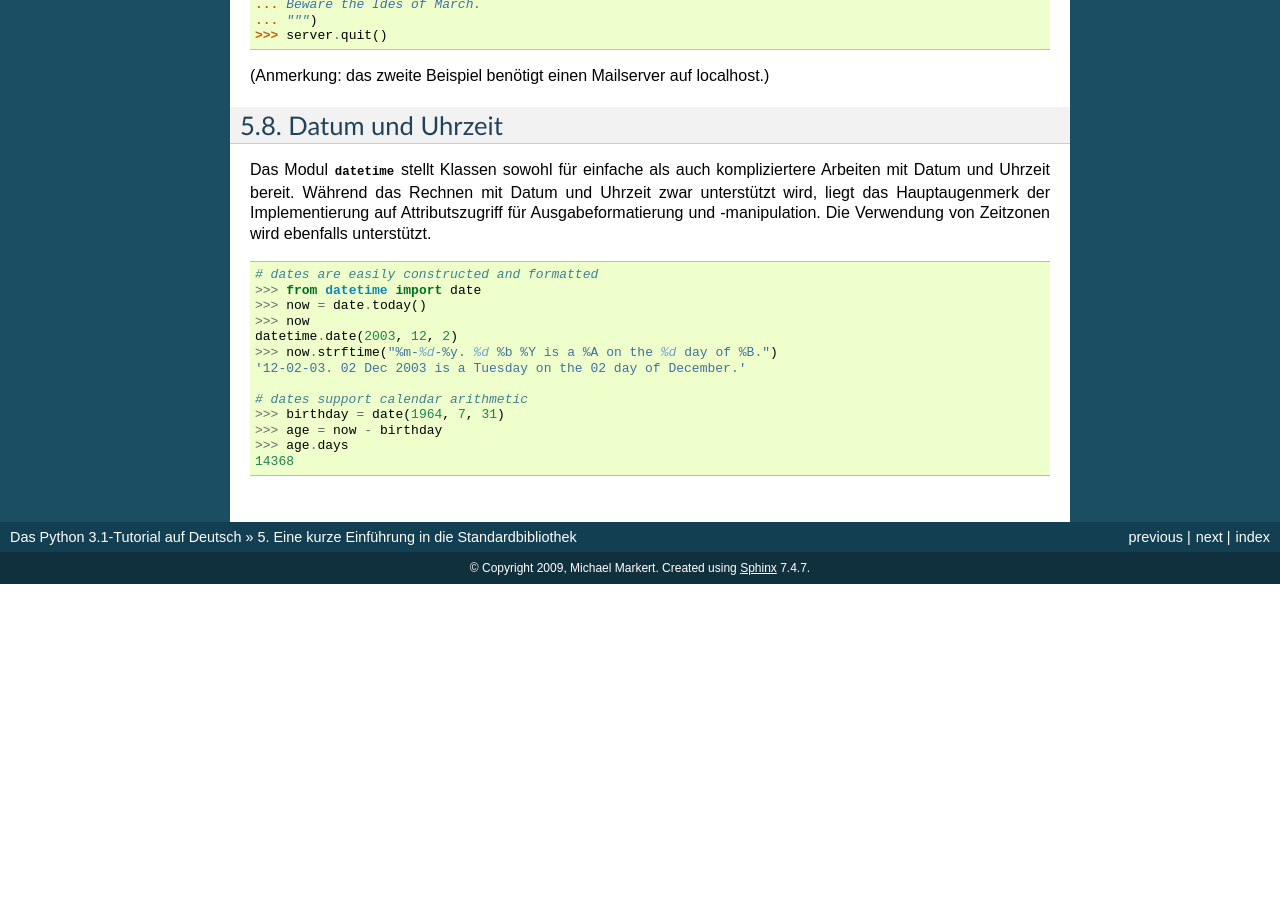
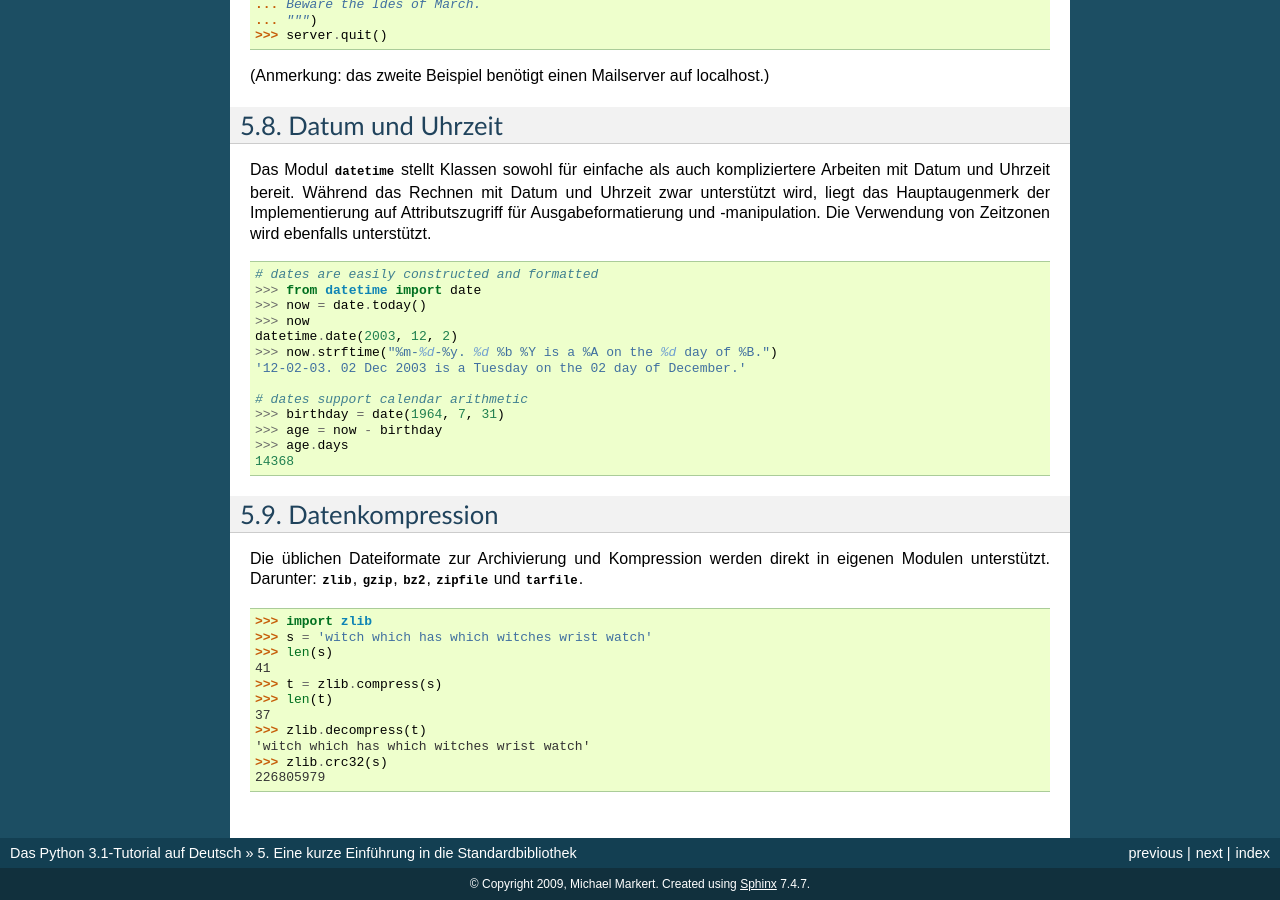
Before and after one commit to cofi/py-tutorial-de, a Sphinx documentation site: the page built from source/stdlib.rst, in a window 1280 px wide and 900 px high, scrolled down 2429 px. Built offline with Sphinx 7.4.7, drawn with Linux system fonts in a browser that asks for light colours; pages that are not in the unit, such as notebooks, are missing from menus; before the commit the page ends 3013 px from its top, so only the background shows below that; some of the changed text lies outside the part shown.

Commit message:
Translated Section 10.9 (Issue #75)

```diff
--- a/source/stdlib.rst
+++ b/source/stdlib.rst
@@ -189,3 +189,24 @@ Die Verwendung von Zeitzonen wird ebenfalls unterstützt. ::
    >>> age = now - birthday
    >>> age.days
    14368
+
+.. _tut-data-compression:
+
+Datenkompression
+================
+
+Die üblichen Dateiformate zur Archivierung und Kompression werden direkt in
+eigenen Modulen unterstützt. Darunter: :mod:`zlib`, :mod:`gzip`, :mod:`bz2`,
+:mod:`zipfile` und :mod:`tarfile`. ::
+
+   >>> import zlib
+   >>> s = 'witch which has which witches wrist watch'
+   >>> len(s)
+   41
+   >>> t = zlib.compress(s)
+   >>> len(t)
+   37
+   >>> zlib.decompress(t)
+   'witch which has which witches wrist watch'
+   >>> zlib.crc32(s)
+   226805979
```
